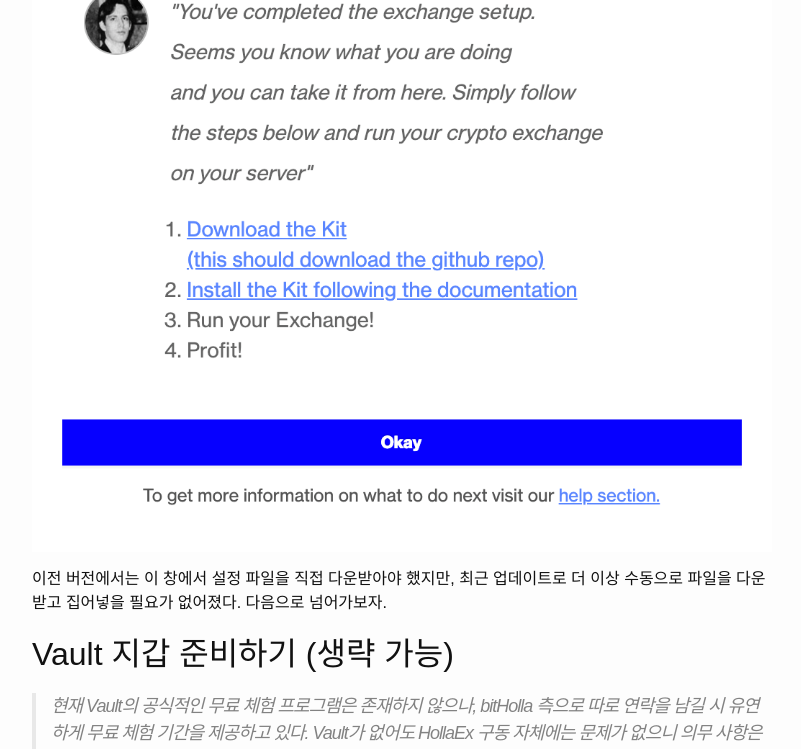
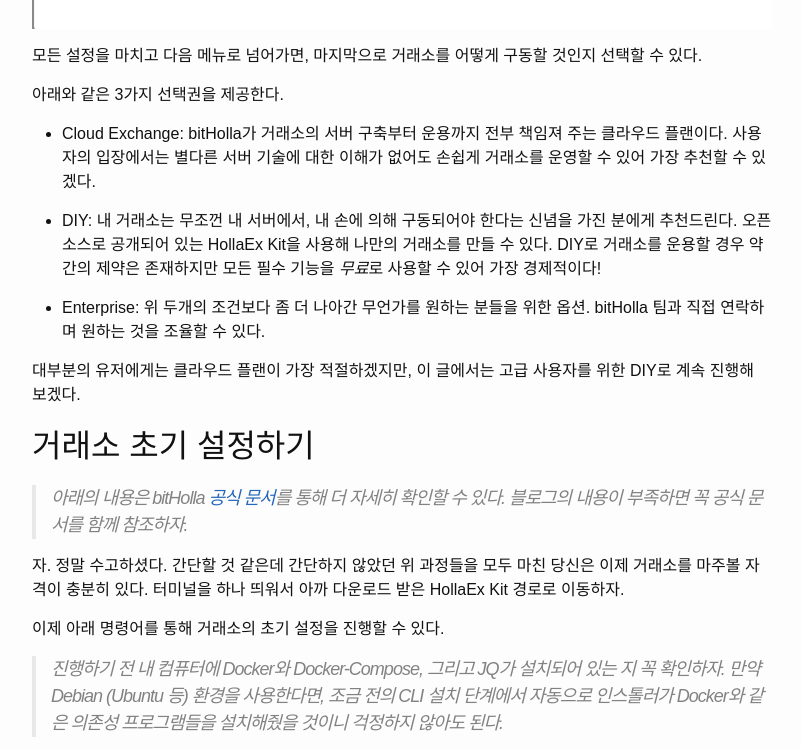
Before and after one commit to kycfeel/kycfeel.github.io, a Jekyll site: the page built from _posts/2019-10-30-HollaEx로-나만의-암호화폐-거래소-만들기.md, in a window 1280 px wide and 1400 px high, scrolled down 7112 px. Shown: the top 749 px of the window, without its empty margins (238-1039 px from the left). Built offline with Jekyll 4.4.1, drawn with Linux system fonts in a browser that asks for light colours; comment, search, counter and statistics services are not loaded; some of the changed text lies outside the part shown.

Commit message:
Post update

````diff
--- a/_posts/2019-10-30-HollaEx로-나만의-암호화폐-거래소-만들기.md
+++ b/_posts/2019-10-30-HollaEx로-나만의-암호화폐-거래소-만들기.md
@@ -36,12 +36,7 @@
 
 - **HollaEx 거래소 초기 설정** : 거래소의 로고나 URL, 지원할 코인을 지정하는 것처럼 거래소를 위한 전체 설정 과정을 [bitHolla 대시보드](https://dash.bitholla.com)에서 진행할 수 있다.
 
-    - **활성화 키 받기** : 마치 Windows의 정품 키처럼, HollaEx 거래소를 활성화하기 위해서는 활성화 키가 필요하다. 다행히 bitHolla는 HollaEx를 맛보고 싶은 사람들을 위해 15일의 무료체험 키를 제공하고 있다. bitHolla 대시보드에 거래서 설정을 진행하면 자동으로 무료체험 키가 입혀지니 걱정 말고 살펴보자.
-
-
-- **Vault 지갑 연결용 API 키** (생략 가능) : [Vault](https://bitholla.com/vault/)는 HollaEx와 마찬가지로 bitHolla에서 만든 비즈니스용 암호화폐 지갑 서비스다. REST API를 제공하고 있어 누구나 자신의 서비스에 암호화폐 연동이 필요하다면 Vault를 가져다 사용할 수 있다. HollaEx도 물론 Vault를 암호화폐 연동에 사용한다. 이 얼마나 좋은 조합인가. 공식적으로 Vault는 무료 체험 기간을 제공하지 않지만, 글을 쓰는 현재 시점으로는 bitHolla에 따로 연락을 남길 경우 유연하게 무료 체험 기간을 주고 있으니 걱정하지 않아도 된다. 또한, HollaEx는 Vault의 연결이 없어도 구동 자체에는 문제가 없으니 암호화폐 네트워크와의 연결이 필요하지 않다면 의무 사항이 아니다.
-
-- **SMTP 서버 설정** : HollaEx는 유저 회원가입 등의 인증 작업을 위해 표준 SMTP 기술을 사용한다. 만약 기존에 사용하던 SMTP 서버가 있다면 그것을 사용해도 되고, 새로 만들어야 한다면 어떤 SMTP 제공자의 서비스라도 사용할 수 있다. SMTP 서버 주소와 포트번호, 사용자 계정만 준비하면 된다. 개인적으로는 위의 AWS 설정과 연계해, AWS SES를 통해 SMTP 설정을 진행하는 것을 추천한다. 일을 하나 줄여준다!
+- **SMTP 서버 설정** : HollaEx는 유저 회원가입 등의 인증 작업을 위해 표준 SMTP 기술을 사용한다. 만약 기존에 사용하던 SMTP 서버가 있다면 그것을 사용해도 되고, 새로 만들어야 한다면 어떤 SMTP 제공자의 서비스라도 사용할 수 있다. SMTP 서버 주소와 포트번호, 사용자 계정만 준비하면 된다.
 
 - **거래소 실행하기** : 위의 과정들은 전부 완벽히 작동하는 거래소를 실행하기 위한 도움닫기다. 모든 준비가 끝났다면, 최소한 거래소 얼굴이라도 보고 집에 들어가야지 않겠나?
 
@@ -67,50 +62,41 @@
 
 ![hollaedash_custom_coin_add](https://github.com/kycfeel/kycfeel.github.io/blob/master/_images/holladash_custom_coin_add.png?raw=true)
 
-여기서 새로 추가할 나만의 코인 이름이나 심볼 (`KRW`, `USD` 같은), 기타 코인의 최소 단위 (`Increment Amount`), 출금 최소와 최대금액 (`Minimum Withdrawal Amount`, `Maximum Withdrawal Amount`) 입력이나, 유저의 티어 별 출금과 입금 가능 여부 & 수수료 제어 등이 가능하다.
+우선, 내가 새로 추가하려는 코인의 범주를 입력해야 한다. 블록체인을 기반으로 이미 존재하고 있는 암호화폐라면 `Blockchain`을, 대한민국 원화와 같이 실제 존재하는 화폐를 추가하려면 `Fiat`을, 아직 존재하지 않는 새로운 가상 화폐를 만드려면 `other`를 눌러보자.
+
+![hollaedash_custom_coin_add_details](https://github.com/kycfeel/kycfeel.github.io/blob/master/_images/holladash_custom_coin_add_details.png?raw=true)
+
+이제 새로 추가할 나만의 코인 이름이나 심볼 (`KRW`, `USD` 같은), 기타 코인의 최소 단위 (`Increment Amount`), 출금 최소와 최대금액 (`Minimum Withdrawal Amount`, `Maximum Withdrawal Amount`) 입력이나, 유저의 티어 별 출금과 입금 가능 여부 & 수수료 제어 등이 가능하다.
 
 입력된 코인 정보는 추후 내 거래소 웹사이트의 어드민 페이지에서 편집할 수 있지만, 두번 일은 언제나 귀찮으니 잘 확인하도록.
 
-![holladash_coin_umbokdong](https://github.com/kycfeel/kycfeel.github.io/blob/master/_images/holladash_coin_umbokdong.png?raw=true)
+![holladash_coin_umbokdong](https://github.com/kycfeel/kycfeel.github.io/blob/master/_images/holladash_coin_nukacolacaps.png?raw=true)
 
-이런 엄복동 코인같은 괴상망측한 것도 만들 수 있다. [인터넷 밈이 진짜 화폐가 되는 순간이다.](https://namu.wiki/w/UBD)
+이런 [누카콜라 캡](https://namu.wiki/w/캡#s-1) 같은 괴상망측한 것도 만들 수 있다. 방사능에 누카콜라를 말아 잡줘보세요!
 
 ### 새 거래 페어 (거래장) 추가하기
 
-![holladash_trading_pair_umbokdong](https://github.com/kycfeel/kycfeel.github.io/blob/master/_images/holladash_trading_pair_umbokdong.png?raw=true)
+![holladash_trading_pair_umbokdong](https://github.com/kycfeel/kycfeel.github.io/blob/master/_images/holladash_trading_pair_default.png?raw=true)
 
 새 코인 추가를 모두 마쳤다면, 다음으로는 새 거래 페어를 추가할지 선택할 수 있다.
 
-거래 페어는 당연하겠지만 이미 거래소에 존재하는 코인들만 사용해서 만들 수 있다. `Add Trading Pair` 버튼을 누르면 아래와 같이 두 코인을 묶어 새로운 거래 페어를 만들 수 있는데, 유저의 티어 별 거래 수수료 설정 (`Account Taker Fee`, `Account Maker Limit`), 최대 / 최소 거래 가능한 금액 설정 (`Maximum Tradable Amount`, `Minimum Tradable Price`) 등이 포함된다.
+거래 페어는 당연하겠지만 이미 거래소에 존재하는 코인들만 사용해서 만들 수 있다. `Add a preset pair` 에서는 이미 HollaEx가 지원하고 있는 거래장 중 내 코인 목록과 부합하는 것들을 추가할 수 있는데, 필자의 경우 부합하는 거래장이 없어 `No pairs` 라고 출력되는 것을 확인할 수 있다.
 
-![holladash_add_new_trading_pair](https://github.com/kycfeel/kycfeel.github.io/blob/master/_images/holladash_add_new_trading_pair.png?raw=true)
+내가 원하는 거래장이 시스템에 존재하지 않을 경우, `Create a new pair`에서 원하는 거래장을 만들 수 있다. 방금 만들어본 누카콜라 캡을 USDT와 짝지어보겠다.
 
-`Technical Setup` 까지 모두 마쳤다면, 아래와 같은 팝업이 뜰 것인데, 우리는 이미 Kit과 CLI를 설치했으니까 "Okay"를 눌러 밖으로 빠져나오면 된다.
+![holladash_trading_pair_umbokdong](https://github.com/kycfeel/kycfeel.github.io/blob/master/_images/holladash_trading_pair_caps_usdt.png?raw=true)
 
-![holladash_setup_done](https://github.com/kycfeel/kycfeel.github.io/blob/master/_images/holladash_setup_done.png?raw=true)
+모든 설정을 마치고 다음 메뉴로 넘어가면, 마지막으로 거래소를 어떻게 구동할 것인지 선택할 수 있다.
 
+아래와 같은 3가지 선택권을 제공한다.
 
-이전 버전에서는 이 창에서 설정 파일을 직접 다운받아야 했지만, 최근 업데이트로 더 이상 수동으로 파일을 다운받고 집어넣을 필요가 없어졌다. 다음으로 넘어가보자.
+- Cloud Exchange: bitHolla가 거래소의 서버 구축부터 운용까지 전부 책임져 주는 클라우드 플랜이다. 사용자의 입장에서는 별다른 서버 기술에 대한 이해가 없어도 손쉽게 거래소를 운영할 수 있어 가장 추천할 수 있겠다.
 
+- DIY: 내 거래소는 무조껀 내 서버에서, 내 손에 의해 구동되어야 한다는 신념을 가진 분에게 추천드린다. 오픈 소스로 공개되어 있는 HollaEx Kit을 사용해 나만의 거래소를 만들 수 있다. DIY로 거래소를 운용할 경우 약간의 제약은 존재하지만 모든 필수 기능을 *무료*로 사용할 수 있어 가장 경제적이다!
 
+- Enterprise: 위 두개의 조건보다 좀 더 나아간 무언가를 원하는 분들을 위한 옵션. bitHolla 팀과 직접 연락하며 원하는 것을 조율할 수 있다.
 
-## Vault 지갑 준비하기 (생략 가능)
-
-> 현재 Vault의 공식적인 무료 체험 프로그램은 존재하지 않으나, bitHolla 측으로 따로 연락을 남길 시 유연하게 무료 체험 기간을 제공하고 있다. Vault가 없어도 HollaEx 구동 자체에는 문제가 없으니 의무 사항은 아니다.
-
-먼저 HollaEx와 Vault 지갑의 연결을 위한 API 키를 발급받아야 한다.
-
-bitHolla 대시보드의 상단바에서 Wallets 메뉴 - 그리고 사이드바에서 API Keys 메뉴를 선택하자. 그리고 아래 스크린샷과 같이 보이는 `Generate API Key` 를 선택하면 된다.
-
-![vault_generate_api_key_button](https://github.com/kycfeel/kycfeel.github.io/blob/master/_images/vault_generate_api_key_button.png?raw=true)
-
-여기서 `Vault Business Wallet` 유저가 아닐 경우, 업그레이드 하라는 메시지가 보일 것이다.
-
-이미 비용을 지불하고 Business로 업그레이드 한 유저나, bitHolla 측으로부터 무료체험 권한을 받은 유저라면, API 키 이름 등을 집어넣고 키를 생성할 수 있다. 키가 생성되면 아래와 같이 목록에 표시될 것이다.
-
-![vault_generated_api_keys_list](https://github.com/kycfeel/kycfeel.github.io/blob/master/_images/vault_generated_api_keys_list.png?raw=true)
-
-마지막으로, 생성한 API 키 등을 HollaEx Kit의 설정 파일에 넣어줘야 하는데, 이 부분은 아래 거래소 세팅 과정을 진행하며 같이 언급하겠다. 일단은 여기까지!
+대부분의 유저에게는 클라우드 플랜이 가장 적절하겠지만, 이 글에서는 고급 사용자를 위한 DIY로 계속 진행해 보겠다.
 
 ## 거래소 초기 설정하기
 
@@ -128,13 +114,9 @@
 
 ![hollaex_login](https://github.com/kycfeel/kycfeel.github.io/blob/master/_images/hollaex_login.png?raw=true)
 
-`hollaex setup`을 입력하면 CLI가 내 bitHolla Dashboard의 계정을 물어본다. 잘 채워 넣어주면 곧 내 계정에 연동된 모든 거래소 리스트가 표출될 것인데, 내가 실행하기 원하는 거래소의 번호를 골라 입력하면 된다. 이제 CLI가 자동으로 방금 전 Dashboard에서 설정한 모든 거래소 설정값들을 자동으로 다운로드받아, 내 Kit에 저장해줄 것이다. 위에서도 언급했지만, 이전 버전에서는 이 과정이 수동이였다 (!). 작은 개선점이지만 삶의 질이 팍 올라가는 걸 느낄 수 있다.
+`hollaex setup`을 입력하면 CLI가 내 bitHolla Dashboard의 계정을 물어본다. 잘 채워 넣어주면 곧 내 계정에 연동된 모든 거래소 리스트가 표출될 것인데, 내가 실행하기 원하는 거래소의 번호를 골라 입력하면 된다. 이제 CLI가 자동으로 방금 전 Dashboard에서 설정한 모든 거래소 설정값들을 자동으로 다운로드받아, 내 Kit에 저장해줄 것이다.
 
-![hollaex_setup_import_confirmation](https://blobscdn.gitbook.com/v0/b/gitbook-28427.appspot.com/o/assets%2F-LhnROlk-mZfTYA5IOjC%2F-Ly8Tcp3TyCV0GbI8epQ%2F-Ly8dCY-OwgWgo4VpvXn%2F%E1%84%89%E1%85%B3%E1%84%8F%E1%85%B3%E1%84%85%E1%85%B5%E1%86%AB%E1%84%89%E1%85%A3%E1%86%BA%202020-01-09%20%E1%84%8B%E1%85%A9%E1%84%92%E1%85%AE%206.30.57.png?alt=media&token=8cb8e644-0089-4534-bd7d-f68076447d5e)
-
-다음 단계로 CLI가 Docker 이미지를 하나 빌드할 것인데, 이건 내 HollaEx Kit의 `/mail`과 `/plugins` 폴더를 포함하는 나만의 커스텀 HollaEx Core 이미지가 되겠다. 이름에서 에상할 수 있다시피, `/mail` 폴더는 HollaEx 거래소의 이메일 발송을 담당하는 코드 부분이고, `/plugins`는 추후 기능 확장에 사용할 수 있는 플러그인이 추가되는 폴더다.
-
-둘 다 완전한 오픈소스 형태로 저장되어 있고, 유저가 원한다면 얼마든지 커스텀이 가능하니 참고할 것. 지금은 그냥 이대로 진행해도 상관 없다.
+다음 단계로 CLI가 Docker 이미지를 하나 빌드할 것인데, 이건 내 HollaEx Kit의 모든 코드를 포함하는 나만의 커스텀 HollaEx 이미지가 되겠다. 코드는 완전한 오픈 소스로 공개되어 있어, 나의 입맛에 맞게 얼마든지 커스터마이즈가 가능하다. 물론 지금은 이대로 진행해도 무방하다.
 
 ![hollaex_setup_image_build_and_push](https://blobscdn.gitbook.com/v0/b/gitbook-28427.appspot.com/o/assets%2F-LhnROlk-mZfTYA5IOjC%2F-Ly8Tcp3TyCV0GbI8epQ%2F-Ly8ggoUyDaQkJ50K9m8%2Fimage.png?alt=media&token=da185f42-7803-4c02-b82b-484cf203d3ca)
 
@@ -193,25 +175,37 @@
 
 > ![dockerd_memory_allocation_configure](https://github.com/kycfeel/kycfeel.github.io/blob/master/_images/dockerd_memory_allocation_configure.png?raw=true)
 
-빌드가 끝나고 정상적으로 웹이 실행된다면, 이제 내가 설정한 도메인 혹은 localhost:8080 주소로 접근할 수 있다! 이쁜 웹 클라이언트가 여러분을 기다린다.
+빌드가 끝나고 정상적으로 웹이 실행된다면, 이제 내가 설정한 도메인 혹은 localhost:8080 주소로 접근할 수 있다!
 
 ![hollaex_web_main](https://github.com/kycfeel/kycfeel.github.io/blob/master/_images/hollaex_web_main.png?raw=true)
 
-물론 지금부터 로그인도 할 수 있는데, 테스트 로그인은 별도의 추가 회원가입 없이 거래소 초기 설정 과정에서 생성한 Admin 계정으로 진행하면 편하다.
+처음 거래소에 접근하는 상황이라, 초기 설정을 진행할 수 있는 설정 마법사가 여러분을 반겨줄 것이다. 버튼을 눌러 차례차례 진행하면 된다.
 
-![hollaex_signin](https://github.com/kycfeel/kycfeel.github.io/blob/master/_images/hollaex_web_login.png?raw=true)
+![hollaex_web_main](https://github.com/kycfeel/kycfeel.github.io/blob/master/_images/hollaex_wizard_admin_account.png?raw=true)
 
-짠. 정상적으로 로그인이 되었다면 아래와 같은 메인 페이지가 독자를 반겨줄 것이다.
+가장 먼저 생성할 것은 거래소에서 사용할 관리자 계정이다. 사용할 이메일 주소와 비밀번호를 집어넣고, 다음으로 진행하면 된다.
+
+![hollaex_web_main](https://github.com/kycfeel/kycfeel.github.io/blob/master/_images/hollaex_wizard_system_setting.png?raw=true)
+
+계정을 생성했다면, 이제 거래소의 시스템 설정을 여기저기 만질 수 있다. 거래소의 시간대 (Timezone)부터, 언어나 기본 OTP 설정 등을 진행할 수 있다.
+
+다른 것들도 눈여겨 봐야 하지만, 여기서 가장 중요한 건 바로 이메일 설정이다. SMTP 이메일 설정이 일단 완료되어야 신규 유저가 가입했을 때 인증 이메일을 받을 수 있고, 여러가지 시스템 알림도 날아온다.
+
+![hollaex_web_main](https://github.com/kycfeel/kycfeel.github.io/blob/master/_images/hollaex_wizard_email_setting.png?raw=true)
+
+미리 준비해둔 SMTP 서버 정보를 입력하고 다음으로 진행하면 끝!
+
+![hollaex_signin](https://github.com/kycfeel/kycfeel.github.io/blob/master/_images/bingulbingul.png?raw=true)
+
+가슴이 웅장해지는 로딩 애니메이션을 보고 있으면, 금방 모든 설정이 완료된다. 'Enter your exchange' 버튼을 눌러 거래소에 정말로 진입해보자!
 
 ![web_successful_login](https://github.com/kycfeel/kycfeel.github.io/blob/master/_images/hollaex_web_loggined.png?raw=true)
 
-이제 정말로 완전한 거래소가 완성되었다. 만약 Vault 연결이나 AWS 연결을 하지 않았다면, 블록체인 네트워크에 암호화폐 지갑 생성, 혹은 유저 인증 SMS 발송 등은 제한되겠지만, Admin 페이지에서 내 계정에 잔액을 채운 후, 거래 페이지에서 자유롭게 내가 생성한 화폐와 거레 페어를 통해 테스트 거래가 가능하다.
+이제 정말로 완전한 거래소가 완성되었다. 만약 내가 생성한 코인 / 페어의 승인까지 완료되었을 경우, 위 스크린샷과 같이 메인 화면에 내 커스텀 코인과 페어도 함께 출력될 것이다.
 
 이제 HollaEx 웹을 커스터마이징 하거나, 거래 채결 기술만 API로 따와 다른 서비스에 사용하거나 하는 등 다양한 용도로 원하는 곳에 사용할 수 있다.
 
 ## Admin 페이지 둘러보기
-
-> HollaEx Kit v1.3부터 대부분의 거래소 관련 설정을 웹 브라우저를 통해 진행할 수 있는 어드민 패널 기능을 제공한다.
 
 ![hollaex_admin_main](https://github.com/kycfeel/kycfeel.github.io/blob/master/_images/hollaex_admin_main.png?raw=true)
 
@@ -219,13 +213,13 @@
 
 ![hollaex_admin_plugins](https://github.com/kycfeel/kycfeel.github.io/blob/master/_images/hollaex_admin_plugins.png?raw=true)
 
-특히, `Plugins` 탭에서는 거래소를 위한 추가 기능을 활성화 할 수 있다. 유저를 위한 채팅방 기능부터, 공지 기능, KYC (개인정보 인증), SMS 인증 기능까지 많은 플러그인들을 기본적으로 제공하고 있다. 모두 첫 설치에는 비활성화 되어 있으니, 찬찬히 둘러보고 나에게 필요한 기능을 켜면 끝.
+특히, `Plugins` 탭에서는 거래소를 위한 추가 기능을 활성화 할 수 있다. 유저를 위한 채팅방 기능부터, 공지 기능, KYC (개인정보 인증), SMS 인증 기능까지 많은 플러그인들을 기본적으로 제공하고 있다. 모두 첫 설치에는 비활성화 되어 있으니, 찬찬히 둘러보고 나에게 필요한 기능을 켜면 끝. 위 스크린샷에는 플러그인 목록이 비어 있지만, 정식 출시 버전에는 문제없이 여러 기본 플러그인들이 보일 것이다.
 
-![vault_plugins_input_box](https://github.com/kycfeel/kycfeel.github.io/blob/master/_images/vault_plugins_input_box.png?raw=true)
+![hollaex_admin_plugins](https://github.com/kycfeel/kycfeel.github.io/blob/master/_images/custom_plugins.png?raw=true)
 
-혹시 위쪽에서 Vault를 위한 API 키를 생성했었다면, 여기 `Plugins` 탭에서 Vault를 활성화하고 키를 집어넣을 수 있다. 키가 정상적으로 활성화 된다면 현재 내 거래소에 추가된 모든 화폐들이 나열되는데, 그 중 Vault가 지원하는 화폐 이름 옆에 'Connect' 버튼이 생기게 된다. Connect 를 누르면 그 즉시 Vault와 연결되어 추가 과정 없이 암호화폐 입/출금이 가능해진다! 편리해도 너무 편리하다. 연결할 수 있는 화폐를 모두 연결했을 시에는 아래와 같은 모습을 보인다.
+여기서 재미있는 건 HollaEx는 아주 강력한 커스텀 플러그인 기능을 지원한다는 것인데, 이렇게 'My plugins' 메뉴에서 `.json` 형태로 된 플러그인 파일을 드롭하면 간단하게 거래소에 내가 원하는 기능을 추가할 수 있다.
 
-![vault_connected_all_currencies](https://github.com/kycfeel/kycfeel.github.io/blob/master/_images/vault_connected_all_currencies.png?raw=true)
+이를 잘 활용하면, 각 국가에 맞는 로컬라이징 앱 (대한민국 신용카드 결제 등)을 얼마든지 추가해 경쟁력 있는 거래소로 만들어 나갈 수 있을 것이다. 재미있는 건 덤이고 말이다 :)
 
 그 외 어드민 패널의 각 탭 모두 직관적인 인터페이스를 제공하고 있으니, 하나하나 눌러보며 무엇이 가능한지 살펴보는 시간을 가져보는 것을 추천한다.
 
@@ -268,8 +262,16 @@
 아, 잠깐만 기다리자. 거래소 웹 사이트의 경우 도메인이 변경되거나 SSL 적용 여부가 달라지면 재빌드가 요구된다. 당황하지 않고 아래 명령어를 실행해 웹 이미지를 다시 빌드하자. 어렵지 않다. 만약 이 과정을 빠트릴 경우 웹 사이트가 거래소 API에 제대로 접근하지 못하게 된다. 중요하니까 느낌표 두개!!
 
 ```
-hollaex web --restart
+hollaex web --build
 ```
+
+위 명령어로 새롭게 웹 이미지를 빌드한 후,
+
+```
+hollaex web --apply --tag <MY_IMAGE_TAG>
+```
+
+명령어로 이미지를 적용하면 된다. 입력해야 할 `--tag`는 빌드 작업 직후에 CLI에 출력되니 참고하길 바란다.
 
 
 ## 추가 정보
````
Also changed, not shown: other parts of _posts/2019-10-30-HollaEx로-나만의-암호화폐-거래소-만들기.md (+5 -5 lines), _images/bingulbingul.png (added), _images/custom_plugins.png (added), _images/holladash_coin_list_defaults.png, _images/holladash_coin_nukacolacaps.png (added), _images/holladash_custom_coin_add.png, _images/holladash_custom_coin_add_details.png (added), _images/holladash_setup.png, _images/holladash_trading_pair_caps_usdt.png (added), _images/holladash_trading_pair_default.png (added), _images/hollaex_wizard_admin_account.png (added), 7 other files.
